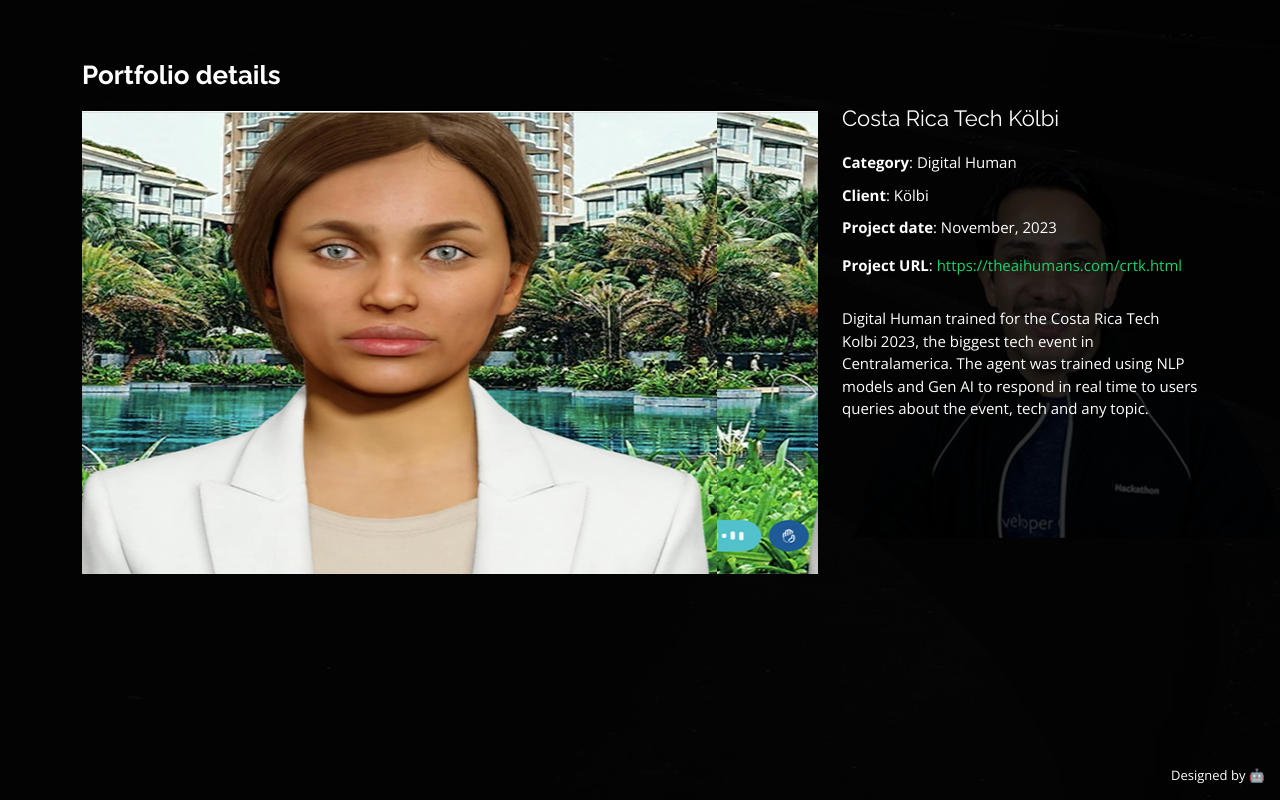
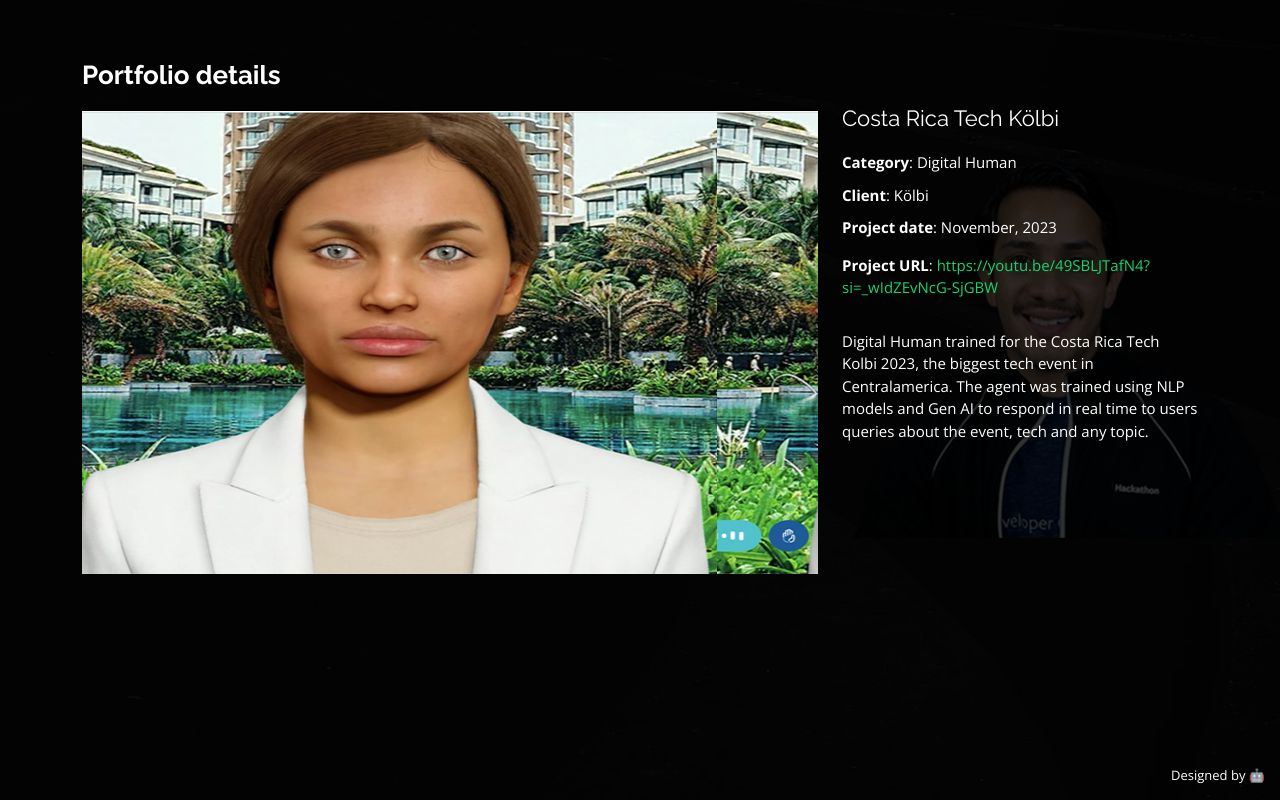
Before and after one commit to aibotsacademy/resume, a plain HTML site: page portfolio-details.html in a window 1280 px wide. Drawn offline with nearby package versions, Linux system fonts and the light colour scheme.

Commit message:
Update portfolio-details.html

```diff
--- a/portfolio-details.html
+++ b/portfolio-details.html
@@ -68,7 +68,7 @@
               <li><strong>Category</strong>: Digital Human</li>
               <li><strong>Client</strong>: Kölbi</li>
               <li><strong>Project date</strong>: November, 2023</li>
-              <p><strong>Project URL</strong>: <a href="https://theaihumans.com/crtk.html" >https://theaihumans.com/crtk.html</a></p>
+              <p><strong>Project URL</strong>: <a href="https://youtu.be/49SBLJTafN4?si=_wIdZEvNcG-SjGBW"> https://youtu.be/49SBLJTafN4?si=_wIdZEvNcG-SjGBW</a></p>
             </ul>
 
             <p>
```
